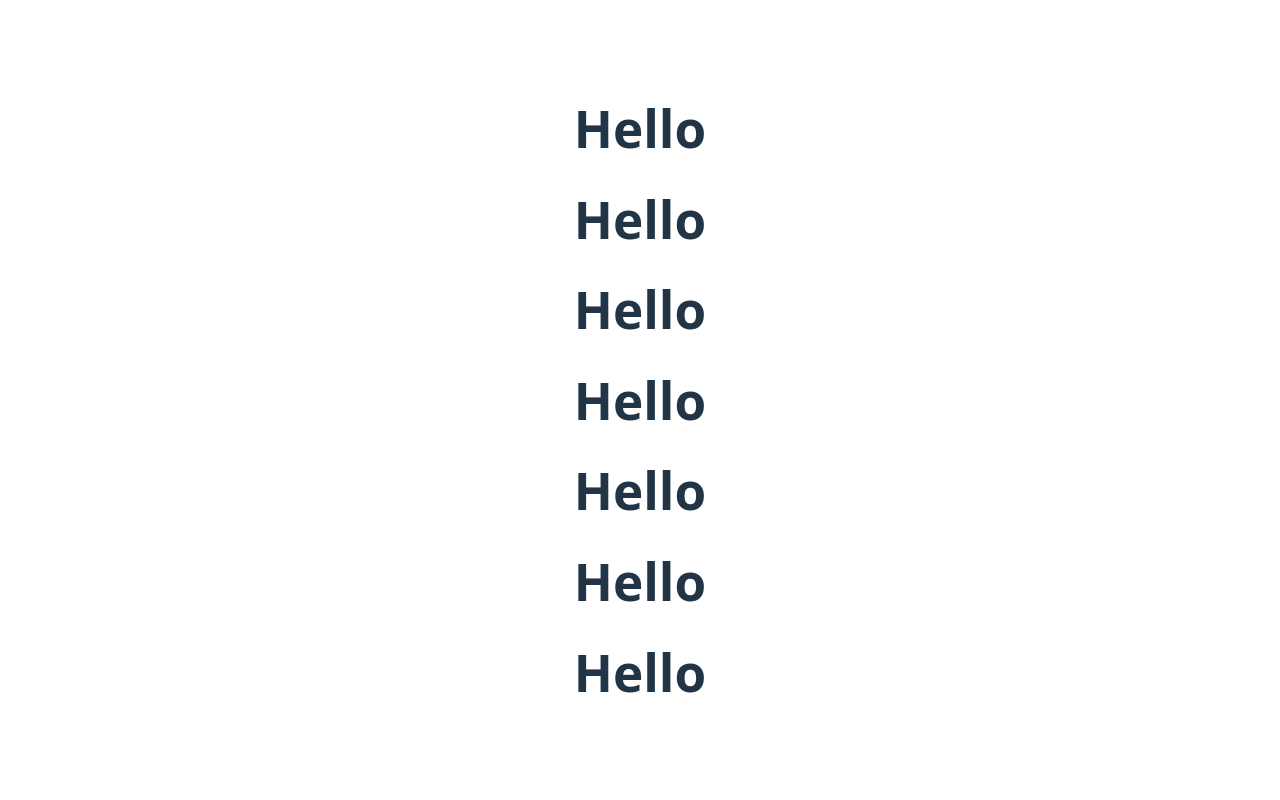
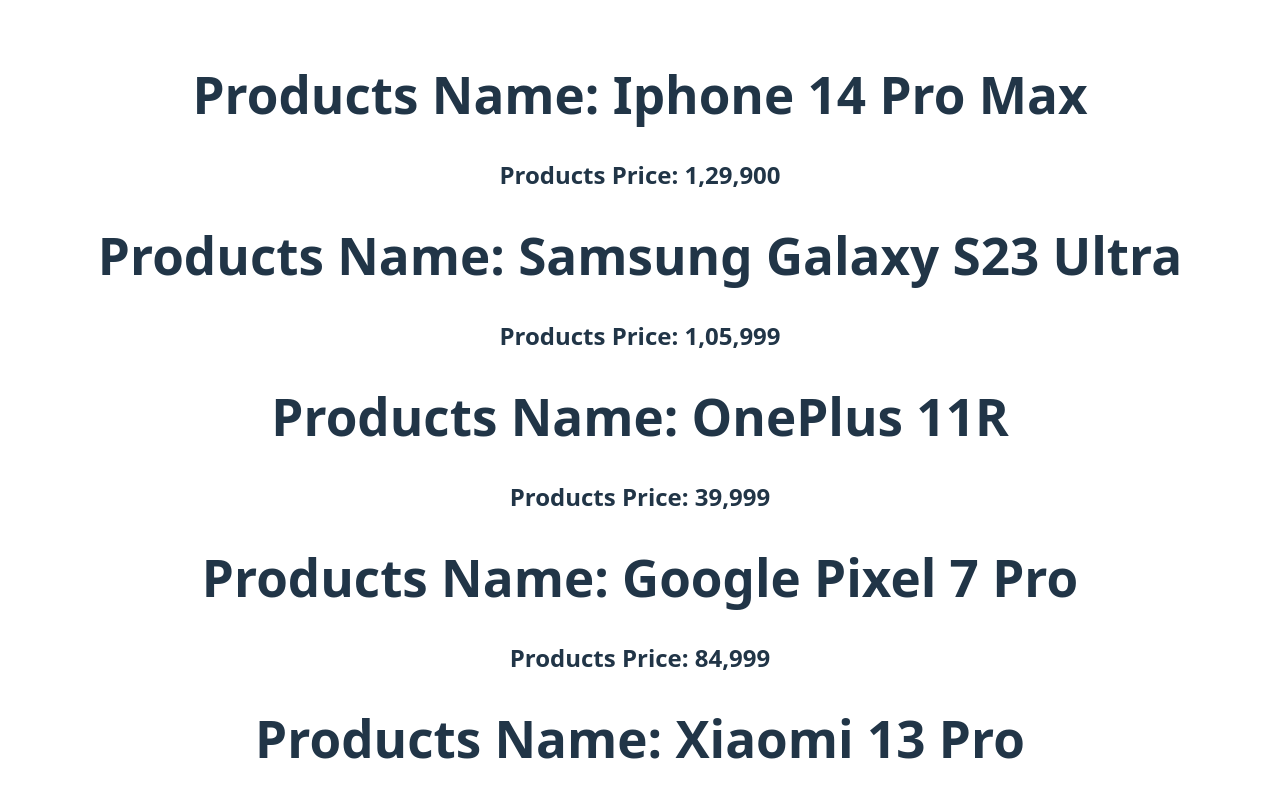
Before and after one commit to tanjirhc/understand-react, a React (Vite) app: page / in a window 1280 px wide. Shown: the top 800 px of the page. Built offline with nearby package versions, Linux system fonts and the light colour scheme.

Commit message:
now showing in display

```diff
--- a/src/components/Products/Products.jsx
+++ b/src/components/Products/Products.jsx
@@ -6,7 +6,8 @@
 
   return (
     <div>
-      <h1>Hello</h1>
+      <h1>Products Name: {props.product.name}</h1>
+      <h2>Products Price: {props.product.price}</h2>
     </div>
   )
 }
```
